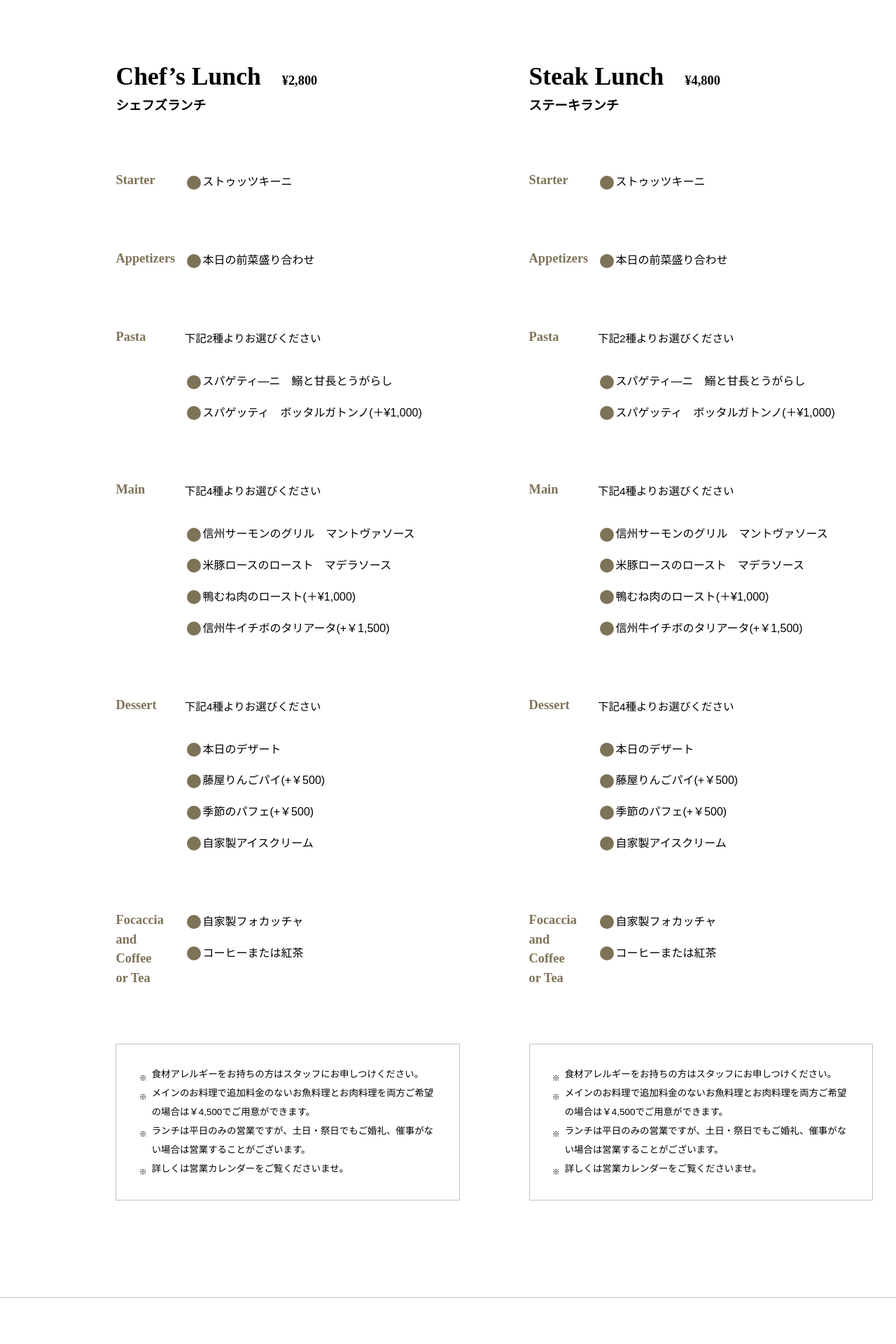
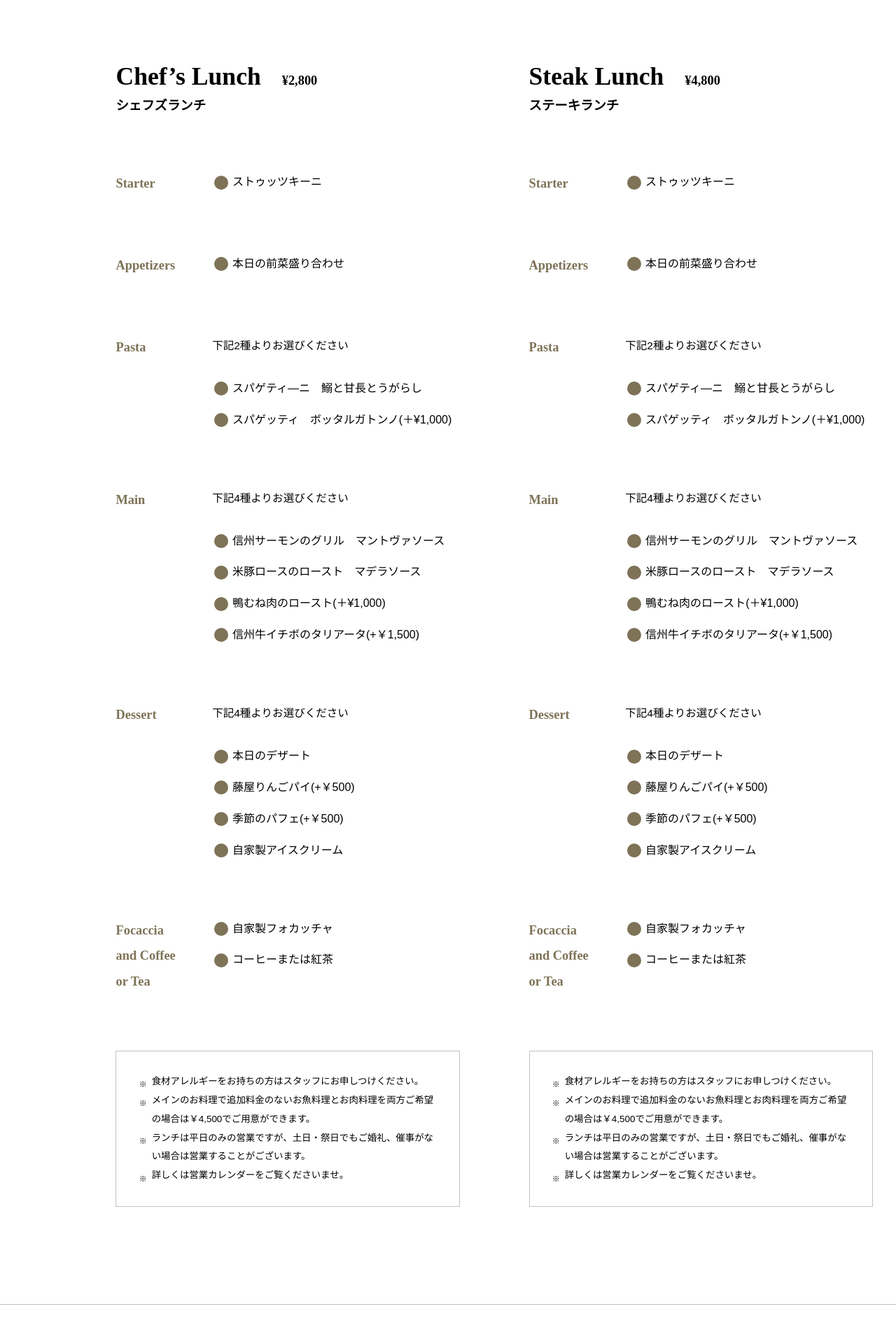
Before and after one commit to haikararou/komorohonjin, a PHP site: page /tiser.html in a window 1280 px wide. Shown: the part 2002-3922 px from the top of the page at 70% size. Run offline with PHP 8.4, Linux system fonts and the light colour scheme; some libraries are stand-ins or nearby versions.

Commit message:
20231025−002

```diff
--- a/assets/css/style.css
+++ b/assets/css/style.css
@@ -1257,6 +1274,9 @@ p-list
     display: flex;
     -ms-flex-wrap: wrap;
         flex-wrap: wrap;
+    -webkit-box-pack: left;
+        -ms-flex-pack: left;
+            justify-content: left;
   }
 }
 .p-list.-dl .-flx + .-flx {
@@ -1267,16 +1287,17 @@ p-list
     margin-top: 1.2rem;
   }
 }
-@media screen and (min-width: 768px) {
 .p-list.-dl .-flx dt {
-    width: 20%;
+  line-height: 2;
+}
+@media screen and (min-width: 768px) {
+  .p-list.-dl .-flx dt {
+    width: 28%;
     padding-right: 3rem;
   }
 }
-@media screen and (min-width: 768px) {
 .p-list.-dl .-flx dd {
-    width: 80%;
-  }
+  line-height: 2;
 }
 .p-list.-dl .-flx dt + dd {
   margin-top: 10px;
@@ -2895,6 +2916,20 @@ p-tiser
   font-family: p22-mackinac-pro, serif;
   font-weight: 700;
   font-style: normal;
+  width: 100% !important;
+}
+@media screen and (min-width: 1280px) {
+  .p-tiser__menu dl dt {
+    width: 28% !important;
+  }
+}
+.p-tiser__menu dl dt + dd {
+  margin-top: 10px !important;
+}
+@media screen and (min-width: 1280px) {
+  .p-tiser__menu dl dt + dd {
+    margin-top: 0 !important;
+  }
 }
 .p-tiser__menu dl dd ul {
   margin: 0;
@@ -2910,9 +2945,9 @@ p-tiser
 .p-tiser__menu dl dd ul li + li {
   margin-top: 0.6rem;
 }
-@media screen and (min-width: 768px) {
+@media screen and (min-width: 1280px) {
   .p-tiser__menu dl dd ul li {
-    padding-left: 1.6em;
+    padding-left: 1.8em;
   }
   .p-tiser__menu dl dd ul li + li {
     margin-top: 0.8rem;
--- a/assets/sass/layout/_l-main.scss
+++ b/assets/sass/layout/_l-main.scss
@@ -57,6 +57,9 @@ l-main
             @include inc.mq(tab) {
                 margin: 0 0 12px;
             }
+        }
+        &---thumb {
+            @include inc.sizing(margin-top, wide, 120px, spl, 60px);
         }
     }
     &__right {
--- a/assets/sass/object/component/_c-text.scss
+++ b/assets/sass/object/component/_c-text.scss
@@ -111,7 +111,9 @@ c-text
 }
 
 .-w32 {
-  width: 32vw;
+  @include inc.mq(vr) {
+    width: 32vw;
+  }
 }
 
 
--- a/assets/sass/object/project/_p-list.scss
+++ b/assets/sass/object/project/_p-list.scss
@@ -81,6 +81,7 @@ p-list
       @include inc.mq(tab) {
         display: flex;
         flex-wrap: wrap;
+        justify-content: left;
       }
       & + .-flx {
         margin-top: 2rem;
@@ -89,14 +90,16 @@ p-list
         }
       }
       dt {
+        line-height: 2;
         @include inc.mq(tab) {
-          width: 20%;
+          width: 28%;
           padding-right: 3rem;
         }
       }
       dd {
+        line-height: 2;
         @include inc.mq(tab) {
-          width: 80%;
+          //width: 80%;
         }
       }
       dt + dd {
--- a/assets/sass/object/project/_p-text-box.scss
+++ b/assets/sass/object/project/_p-text-box.scss
@@ -36,6 +36,13 @@ p + p {
 * + .-near {
   //@include inc.sizing(margin-top, wide, 12px, spl, 8px);
   margin-top: clamp(8px, 0.38vw + 6px, 12px)!important;
+  margin-bottom: clamp(8px, 0.38vw + 6px, 12px)!important;
+  display: flex;
+  flex-direction: column;
+  gap: 10px;
+  a {
+    text-align: center;
+  }
 }
 
 
--- a/assets/sass/object/project/_p-tiser.scss
+++ b/assets/sass/object/project/_p-tiser.scss
@@ -159,7 +159,7 @@ p-tiser
         dl {
             .-flx + .-flx {
                 margin-top: 40px!important;
-                @include inc.mq(tab) {
+                @include inc.mq(vr) {
                     margin-top: 80px!important;
                 }
             }
@@ -169,6 +169,16 @@ p-tiser
                 font-family: p22-mackinac-pro, serif;
                 font-weight: 700;
                 font-style: normal;
+                width: 100%!important;
+                @include inc.mq(vr) {
+                    width: 28%!important;
+                }
+            }
+            dt + dd {
+                margin-top: 10px!important;
+                @include inc.mq(vr) {
+                    margin-top: 0!important;
+                }
             }
             dd {
                 ul {
@@ -183,8 +193,8 @@ p-tiser
                         & + li {
                             margin-top: .6rem;
                         }
-                        @include inc.mq(tab) {
-                            padding-left: 1.6em;
+                        @include inc.mq(vr) {
+                            padding-left: 1.8em;
                             & + li {
                                 margin-top: .8rem;
                             }
@@ -200,7 +210,7 @@ p-tiser
                         position: absolute; /*絶対配置*/
                         left: .2em; /*点の位置*/
                         top: .55rem;
-                        @include inc.mq(tab) {
+                        @include inc.mq(vr) {
                             width: 20px; /*点の幅*/
                             height: 20px; /*点の高さ*/
                             left: .2em; /*点の位置*/
@@ -210,7 +220,7 @@ p-tiser
                 }
                 * + ul {
                     margin-top: 10px;
-                    @include inc.mq(tab) {
+                    @include inc.mq(vr) {
                         margin-top: 30px;
                     }
                 }
@@ -358,6 +368,29 @@ p-tiser
 
     &__map {
         .-map {
+            #google_map{
+                //margin: 0;
+                position: absolute!important;
+                top: 50px;
+                left: 50%;
+                margin-left: -50vw;
+                //height: 65vw;
+                @include inc.sizing(height, vr, 720px, spl, 400px);
+                width: 100vw;
+                //margin: 50px 0 50px -3.72vw;
+                @include inc.mq(vr) {
+                    position: relative;
+                    top: auto!important;
+                    left: auto!important;
+                    margin: 50px 0;
+                    width: 100%;
+                }
+            }
+            .div2 {
+                position: relative;
+                @include inc.sizing(padding-top, vr, 820px, spl, 500px);
+            }
+            @include inc.mq(vr) {
                 display: grid;
                 // grid-template-columns: 23.08vw 58.97vw;
                 grid-template-rows: 882px 563px;
@@ -370,20 +403,31 @@ p-tiser
                     display:flex;
                     justify-content:flex-end;
                     flex-flow: column;
+                    padding-bottom: 70px;
                     .l-main__left---lead {
                         padding-right: 10vw;
                     }
                 }
-            .div2 { grid-area: 1 / 2 / 3 / 3; width: 58.97vw;}
+                .div2 {
+                    grid-area: 1 / 2 / 3 / 3;
+                    width: 58.97vw;
+                    padding: 0;
+                }
                 .div3 {
                     grid-area: 2 / 1 / 3 / 2;
                     display:flex;
                     justify-content:flex-end;
                     flex-flow: column;
                 }
+                #google_map{
+                    height: 1445px;
+                    width: 100%;
+                    margin: 0 0 50px;
+                }
+            }
             .map_add {
                 padding-right: 10vw;
-                margin-top: 140px;
+                //margin-top: 140px;
                 dl {
                     margin-bottom: 50px;
                     div {
@@ -422,6 +466,42 @@ p-tiser
                 p {
                     @include inc.sizing(padding-left, vr, 32px, spl, 24px);
                 }
+            }
+        }
+        .l-main__left2 {
+            display: none!important;
+        }
+        .l-main__right2 {
+            width: 100%!important;
+            margin-top: 80px;
+            dl {
+                dt {
+                    width: 100%!important;
+                    @include inc.mq(vr) {
+                        width: 28%!important;
+                    }
+                }
+                dt + dd {
+                    margin-top: 10px!important;
+                    @include inc.mq(vr) {
+                        margin-top: 0!important;
+                    }
+                }
+                div + div {
+                    margin-top: 50px!important;
+                    @include inc.mq(vr) {
+                        margin-top: 0!important;
+                    }
+                }
+            }
+        }
+        @include inc.mq(vr) {
+            .l-main__left2 {
+                display: block!important;
+            }
+            .l-main__right2 {
+                margin-top: 0;
+                width: 58.97vw!important;
             }
         }
     }
@@ -572,17 +652,22 @@ p-tiser
         .title_train, .title_car {
             position: relative;
             padding: 0 0 0 48px;
+            em {
                 @include inc.sizingRem(font-size, wide, 24px, spl, 18px);
+                @include inc.mq(tab) {
+                    padding-right: 3rem;
+                }
+            }
             @include inc.sizing(margin-bottom, vr, 40px, spl, 20px);
             span {
                 display: block;
                 line-height: 2;
                 margin-top: 10px;
                 @include inc.sizingRem(font-size, wide, 16px, spl, 14px);
-                @include inc.mq(tab) {
+                @include inc.mq(vr) {
                     margin-top: 0;
                     display: inline;
-                    padding-left: 3rem;
+                    //padding-left: 3rem;
                 }
             }
             &:before {
--- a/tiser.html
+++ b/tiser.html
@@ -523,7 +523,7 @@
                   <a href="" class="c-link -border -blankB"><span>ふるさと納税返礼品</span></a>
                   <a href="" class="c-link -border -blankB"><span>レストランクーポン券</span></a>
                 </div>
-                <ul class="p-list -kome -near">
+                <ul class="p-list -kome">
                   <li>お釣りは出ません。</li>
                   <li>各チケットは併用いただけます。</li>
                   <li>有効期限内の券のみご利用いただけます。</li>
@@ -565,22 +565,22 @@
           <dl>
             <div>
               <dt class="-first">小諸御本陣主屋</dt>
-              <dd>〒384-0031 長野県小諸市大手1丁目6-14<br>Googlemap</dd>
+              <dd>〒384-0031 長野県小諸市大手1丁目6-14<br><a href="https://maps.app.goo.gl/HhoRNyUTBAbeCjm79" target="_blank" class="c-link -link"><span>Googlemap</span></a></dd>
             </div>
             <div>
               <dt>提携駐車場1</dt>
-              <dd>〒384-0031 長野県小諸市大手1丁目6-14<br>Googlemap</dd>
+              <dd>〒384-0031 長野県小諸市大手1丁目6-14<br><a href="https://maps.app.goo.gl/cZ9a9oA8KwzM6mBP7" target="_blank" class="c-link -link"><span>Googlemap</span></a></dd>
             </div>
             <div>
               <dt>提携駐車場2</dt>
-              <dd>〒384-0031 長野県小諸市大手1丁目6-14<br>Googlemap</dd>
+              <dd>〒384-0031 長野県小諸市大手1丁目6-14<br><a href="https://maps.app.goo.gl/PVqCUmRhC2zW1Sfa8" target="_blank" class="c-link -link"><span>Googlemap</span></a></dd>
             </div>
           </dl>
           <p>上記の駐車場が満車の場合は、恐れ入りますが、<br>お電話にてお問い合わせください（026-232-1241）。</p>
         </div>
       </div>
     </div>
-    <div class="-flx -flex-end">
+    <div class="-flx">
       <section class="l-main__left2">
         <!-- <div class="-position">
           <h2 class="c-title -LL -eng -w32">Access & Parking<span>アクセス・駐車場</span></h2>
@@ -619,13 +619,6 @@
               <dd>お帰りの際に駐車券をレセプションへご提示ください。<br>上限4時間分の駐車券をご用意しております。</dd>
             </div>
           </dl>
-          <style>
-            #google_map{
-              height: 1445px;
-              width: 100%;
-              margin: 0 0 50px;
-            }
-          </style>
 <script>
 function init() {
 var mapOptions = { "center": {  "lat": 36.3268112,  "lng": 138.4211641 }, "clickableIcons": true, "disableDoubleClickZoom": false, "draggable": true, "fullscreenControl": false, "keyboardShortcuts": true, "mapMaker": false, "mapTypeControl": false, "mapTypeControlOptions": {  "text": "Default (depends on viewport size etc.)",  "style": 0 }, "mapTypeId": "roadmap", "rotateControl": false, "scaleControl": true, "scrollwheel": true, "streetViewControl": false
@@ -675,11 +668,10 @@ google.maps.event.addDomListener(window, 'load', init);
       <h2 class="c-title -L -eng">Access<span>アクセス</span></h2>
       <div class="l-main__left---lead">
         <p>小諸駅前で懐古園近くであること、軽井沢からのアクセスの良さなどを伝えるリード文が入ります。</p>
-        <p>
-          <a href="" class="c-link -arwA"><span>軽井沢・佐久平から電車でお越しの方</span></a><br>
-          <a href="" class="c-link -arwA"><span>長野方面から電車でお越しの方</span></a><br>
-          <a href="" class="c-link -arwA"><span>お車でお越しの方</span></a>
-        </p>
+        <p><a href="" class="c-link -arwA"><span>軽井沢・佐久平から電車でお越しの方</span></a></p>
+        <p><a href="" class="c-link -arwA"><span>長野方面から電車でお越しの方</span></a></p>
+          <p><a href="" class="c-link -arwA"><span>お車でお越しの方</span></a></p>
+
       </div>
       <figure class="l-main__left---thumb">
         <img src="./assets/img/tiser/access_map.jpg" alt="">
@@ -688,7 +680,7 @@ google.maps.event.addDomListener(window, 'load', init);
     <section class="l-main__right2">
 
       <div class="p-text-box">
-        <h2 class="title_train">軽井沢・佐久平から電車で<span>軽井沢からしなの鉄道で30分、佐久平から小海線で20分、小諸駅から徒歩3分です。</span></h2>
+        <h2 class="title_train"><em>軽井沢・佐久平から電車で</em><span>軽井沢からしなの鉄道で30分、佐久平から小海線で20分、小諸駅から徒歩3分です。</span></h2>
         <div class="access-grid01">
           <div class="div1 tate">軽井沢駅</div>
           <div class="div2"> </div>
@@ -703,7 +695,7 @@ google.maps.event.addDomListener(window, 'load', init);
       </div>
 
       <div class="p-text-box">
-        <h2 class="title_train">長野方面から電車<span>長野駅からしなの鉄道で1時間、小諸駅から徒歩3分です。</span></h2>
+        <h2 class="title_train"><em>長野方面から電車</em><span>長野駅からしなの鉄道で1時間、小諸駅から徒歩3分です。</span></h2>
         <div class="access-grid02">
           <div class="div1 tate">長野駅</div>
           <div class="div2 underLine railway"><span>しなの鉄道<br>1時間</span></div>
@@ -714,7 +706,7 @@ google.maps.event.addDomListener(window, 'load', init);
       </div>
 
       <div class="p-text-box">
-        <h2 class="title_car">お車でお越しの方<span>北陸新幹線で軽井沢からしなの鉄道で30分、佐久平から小海線で20分、小諸駅から徒歩3分です。</span></h2>
+        <h2 class="title_car"><em>お車でお越しの方</em><span>北陸新幹線で軽井沢からしなの鉄道で30分、佐久平から小海線で20分、小諸駅から徒歩3分です。</span></h2>
         <div class="access-grid03">
           <div class="div1 tate">小諸IC</div>
           <div class="div2"></div>
@@ -734,124 +726,6 @@ google.maps.event.addDomListener(window, 'load', init);
 
       <div class="p-text-box">
         <p class="t-center"><a href="" class="c-link -link"><span>ご予約・営業案内</span></a></p>
-      </div>
-
-      <div class="p-text-box">
-        <div class="conts-areaB">
-          <h2 class="c-title -LL -eng">Eng Title Eng Title LL</h2>
-          <h2 class="c-title -L -eng">Eng Title Eng Title L</h2>
-          <h2 class="c-title -M -eng">Eng Title Eng Title M</h2>
-          <h2 class="c-title -S -eng">Eng Title Eng Title S</h2>
-          <h2 class="c-title -SS -eng">Eng Title Eng Title SS</h2>
-        </div>
-      </div>
-
-      <div class="p-text-box">
-        <div class="conts-areaB">
-          <h2 class="c-title -LL">見出し LL</h2>
-          <h2 class="c-title -L">見出し L</h2>
-          <h2 class="c-title -M">見出し M</h2>
-          <h2 class="c-title -S">見出し S</h2>
-          <h2 class="c-title -SS">見出し SS</h2>
-        </div>
-      </div>
-
-      <div class="p-text-box">
-        <div class="conts-areaB">
-          <p>テキストエリアテキストエリアテキストエリアテキストエリアテキストエリアテキストエリアテキストエリアテキストエリアテキストエリアテキストエリアテキストエリアテキストエリアテキストエリアテキストエリアテキストエリアテキストエリアテキストエリアテキストエリアテキストエリアテキストエリアテキストエリアテキストエリアテキストエリア</p>
-        </div>
-      </div>
-
-      <div class="p-text-box">
-        <div class="conts-areaB">
-          <h2 class="c-title -M">見出しM</h2>
-          <p>テキストエリアテキストエリアテキストエリアテキストエリアテキストエリアテキストエリアテキストエリアテキストエリアテキストエリアテキストエリアテキストエリアテキストエリアテキストエリアテキストエリアテキストエリアテキストエリアテキストエリアテキストエリアテキストエリアテキストエリアテキストエリアテキストエリアテキストエリア</p>
-        </div>
-      </div>
-
-      <div class="p-text-box">
-        <div class="conts-areaB">
-          <h2 class="c-title -S">見出しS</h2>
-          <p>テキストエリアテキストエリアテキストエリアテキストエリアテキストエリアテキストエリアテキストエリアテキストエリアテキストエリアテキストエリアテキストエリアテキストエリアテキストエリアテキストエリアテキストエリアテキストエリアテキストエリアテキストエリアテキストエリアテキストエリアテキストエリアテキストエリアテキストエリア</p>
-        </div>
-      </div>
-
-      <div class="p-text-box">
-        <div class="conts-areaB">
-          <h2 class="c-title -M"><span class="-eng">UL</span>リスト</h2>
-          <ul class="p-list -dot">
-            <li>リストリストリストリストリストリストリストリストリストリストリストリストリストリストリストリスト</li>
-            <li>リストリストリストリストリストリストリストリストリストリストリストリストリストリストリストリスト</li>
-            <li>リストリストリストリストリストリストリストリストリストリストリストリストリストリストリストリストリストリストリストリストリストリストリストリストリストリストリストリストリストリストリストリスト</li>
-            <li>リストリストリストリストリストリストリストリストリストリストリストリストリストリストリストリスト</li>
-            <li>リストリストリストリストリストリストリストリスト</li>
-            <li>リストリストリストリストリストリストリストリスト</li>
-          </ul>
-        </div>
-      </div>
-
-      <div class="p-text-box">
-        <div class="conts-areaB">
-          <h2 class="c-title -M"><span class="-eng">OL</span>リスト</h2>
-          <ol class="p-list -num">
-            <li>リストリストリストリストリストリストリストリストリストリストリストリストリストリストリストリスト</li>
-            <li>リストリストリストリストリストリストリストリストリストリストリストリストリストリストリストリスト</li>
-            <li>リストリストリストリストリストリストリストリストリストリストリストリストリストリストリストリストリストリストリストリストリストリストリストリストリストリストリストリストリストリストリストリスト</li>
-            <li>リストリストリストリストリストリストリストリストリストリストリストリストリストリストリストリスト</li>
-            <li>リストリストリストリストリストリストリストリスト</li>
-            <li>リストリストリストリストリストリストリストリスト</li>
-          </ol>
-        </div>
-      </div>
-
-      <div class="p-text-box">
-        <div class="conts-areaB">
-          <h2 class="c-title -M"><span class="-eng">DL</span>リスト</h2>
-          <dl class="p-list -dl">
-            <div class="-flx">
-              <dt>見出し</dt>
-              <dd>テキストテキストテキストテキストテキストテキストテキストテキストテキストテキストテキストテキストテキストテキストテキスト</dd>
-            </div>
-            <div class="-flx">
-              <dt>見出し</dt>
-              <dd>テキストテキストテキストテキストテキストテキストテキストテキストテキストテキストテキストテキストテキストテキストテキスト</dd>
-            </div>
-            <div class="-flx">
-              <dt>見出し</dt>
-              <dd>テキストテキストテキストテキストテキストテキストテキストテキストテキストテキストテキストテキストテキストテキストテキスト</dd>
-            </div>
-          </dl>
-        </div>
-      </div>
-
-      <div class="p-text-box">
-        <div class="conts-areaB">
-          <h2 class="c-title -M">注釈文</h2>
-          <ul class="p-list -kome">
-            <li>注釈文が入ります。注釈文が入ります。注釈文が入ります。注釈文が入ります。</li>
-            <li>注釈文が入ります。注釈文が入ります。注釈文が入ります。注釈文が入ります。</li>
-            <li>注釈文が入ります。注釈文が入ります。注釈文が入ります。注釈文が入ります。注釈文が入ります。注釈文が入ります。注釈文が入ります。注釈文が入ります。</li>
-          </ul>
-        </div>
-      </div>
-
-      <div class="p-text-box">
-        <div class="conts-areaB">
-          <h2 class="c-title -M">リンク一覧</h2>
-          <p><a href="" class="c-link -link"><span>リンクLine</span></a></p>
-          <p><a href="" class="c-link -arwA"><span>リンクA1</span></a></p>
-          <p><a href="" class="c-link -arwB"><span>リンクA2</span></a></p>
-          <p><a href="" class="c-link -blankA"><span>リンクA1blank</span></a></p>
-          <p><a href="" class="c-link -blankB"><span>リンクA2blank</span></a></p>
-          <p><a href="" class="c-link -link -arwA"><span>リンクA1Line</span></a></p>
-          <p><a href="" class="c-link -link -arwB"><span>リンクA2Line</span></a></p>
-          <p><a href="" class="c-link -link -blankA"><span>リンクA1blankLine</span></a></p>
-          <p><a href="" class="c-link -link -blankB"><span>リンクA2blankLink</span></a></p>
-          <p><a href="" class="c-link -border -arwA"><span>リンクA1Border</span></a></p>
-          <p><a href="" class="c-link -border -arwB"><span>リンクA2Border</span></a></p>
-          <p><a href="" class="c-link -border -blankA"><span>リンクA1blankBorder</span></a></p>
-          <p><a href="" class="c-link -border -blankB"><span>リンクA2blankBorder</span></a></p>
-        </div>
       </div>
 
     </section>
```
Also changed, not shown: other parts of assets/css/style.css (+99 -7 lines), 1 other file. Lines whose indentation alone changed are shown as unchanged.
